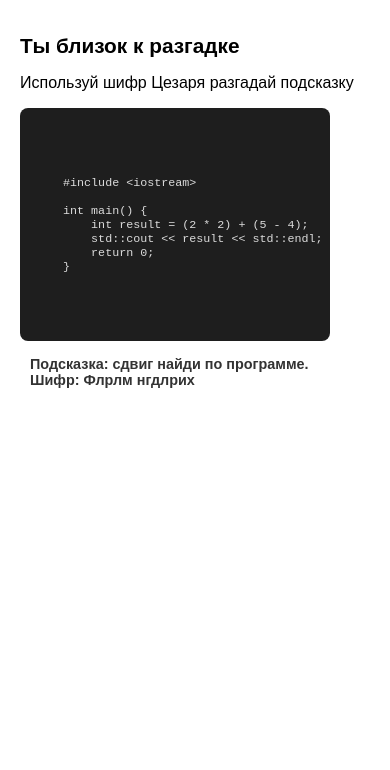
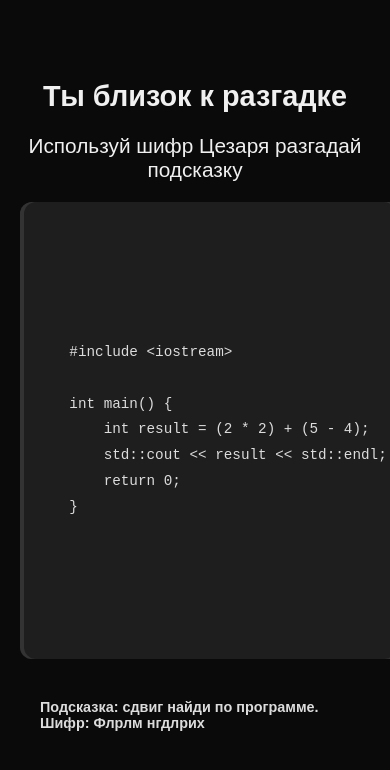
Before and after one commit to Sain13/quest, a plain HTML site: page quest5.html in a window 390 px wide. Drawn offline with Linux system fonts and the light colour scheme.

Commit message:
Update style5.css

```diff
--- a/style5.css
+++ b/style5.css
@@ -3,79 +3,132 @@ html, body {
   padding: 0;
   font-family: Arial, sans-serif;
   height: 100%;
+  background-color: #0a0a0a;
+  color: #f0f0f0;
 }
 
 .soderzh {
-    padding: 20px;
-    text-align: left;
+  padding: 50px 20px;
+  text-align: center;
   height: 100%;
+  box-sizing: border-box;
 }
 
 h1 {
-    font-size: 2em;
-    margin-bottom: 10px;
+  font-size: 2.5em;
+  margin-top: 50px;
+  margin-bottom: 20px;
+  font-weight: bold;
 }
 
 .description {
-    font-size: 1.2em;
-    color: #555;
-    margin-bottom: 10px;
+  font-size: 1.1em;
+  color: #888;
+  margin-bottom: 20px;
+}
+
+.task-text {
+  font-size: 1.7em;
+  margin-bottom: 30px;
 }
 
 .code-container {
-    margin-top: 10px;
+  width: 100%;
+  max-width: 900px;
   background-color: #1e1e1e;
-    padding: 10px 15px;
-    border-radius: 8px;
-    width: 80%;
-    max-width: 800px;
+  padding: 30px;
+  border-radius: 12px;
+  overflow-x: auto;
+  text-align: left;
+  box-shadow: inset 4px 0 0 #333, inset -4px 0 0 #333;
+  margin-bottom: 40px;
 }
 
 .code-block {
   font-family: 'Courier New', monospace;
-    font-size: 1em;
+  font-size: 1.3em;
   color: #dcdcdc;
   white-space: pre-wrap;
   word-wrap: break-word;
+  margin: 25px 0;
+  line-height: 1.8;
+}
+
+.keyword {
+  color: #4FC3F7;
+}
+
+.number {
+  color: #A5D6A7;
+}
+
+.string {
+  color: #FFAB91;
+}
+
+.function {
+  color: #FFF59D;
 }
 
 .hint {
   font-size: 1.2em;
-    color: #333;
-    margin-left: 10px;
+  color: #dcdcdc;
+  margin-left: 20px;
+  margin-top: 40px;
   text-align: left;
   font-weight: bold;
 }
 
 @media (max-width: 768px) {
   h1 {
-      font-size: 1.5em;
+    font-size: 2em;
+    margin-top: 40px;
   }
 
   .description {
     font-size: 1em;
   }
 
-    .code-block {
-      font-size: 0.9em;
+  .task-text {
+    font-size: 1.4em;
+    margin-bottom: 30px;
   }
 
-    .hint {
-      font-size: 1em;
+  .code-container {
+    max-width: 100%;
+    padding: 20px;
+    margin-bottom: 40px;
+  }
+
+  .code-block {
+    font-size: 1.2em;
+    margin: 15px 0;
   }
 }
 
 @media (max-width: 480px) {
   h1 {
-      font-size: 1.3em;
+    font-size: 1.8em;
+    margin-top: 30px;
   }
 
   .description {
     font-size: 0.9em;
   }
 
+  .task-text {
+    font-size: 1.3em;
+    margin-bottom: 20px;
+  }
+
+  .code-container {
+    padding: 15px;
+    margin-bottom: 30px;
+  }
+
   .code-block {
-      font-size: 0.9em;
+    font-size: 1.1em;
+    margin: 20px 0;
   }
 
   .hint {
```
Lines whose indentation alone changed are shown as unchanged.
